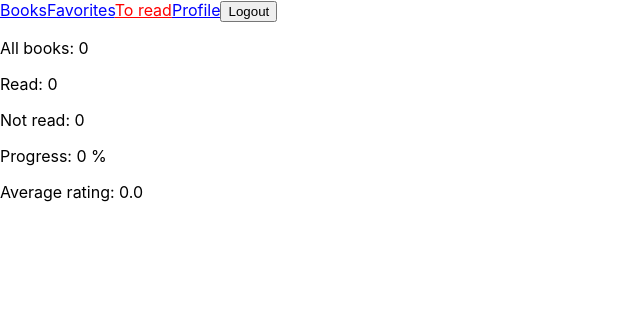
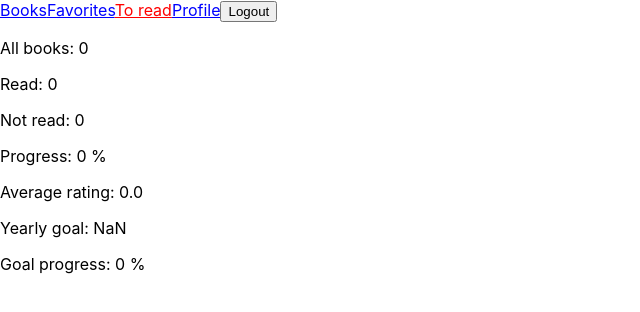
Before and after one commit to KamilKucharczyk/book-explorer-redux, a React (Create React App) app: page /to-read in a window 1280 px wide. Shown: the top 312 px of the page, without its empty margins (0-640 px from the left). Built offline with nearby package versions, Linux system fonts and the light colour scheme; sample sign-in values are in the browser's storage.

Commit message:
Goal progress added

```diff
--- a/src/features/toRead/selectors.js
+++ b/src/features/toRead/selectors.js
@@ -34,3 +34,14 @@ export const selectAverageRating = (state) => {
   );
   return totalRating / ratedBooks.length;
 };
+
+export const selectYearlyGoal = (state) => Number(state.profile.yearlyGoal);
+
+export const selectYearlyGoalProgress = (state) => {
+  const readBooks = selectReadBooks(state);
+  const yearlyGoal = selectYearlyGoal(state);
+  if (!yearlyGoal || yearlyGoal <= 0) {
+    return 0;
+  }
+  return (readBooks / yearlyGoal) * 100;
+};
--- a/src/pages/ToRead.jsx
+++ b/src/pages/ToRead.jsx
@@ -12,6 +12,8 @@ import {
   selectReadingProgress,
   selectToRead,
   selectUnreadBooks,
+  selectYearlyGoal,
+  selectYearlyGoalProgress,
 } from "../features/toRead/selectors";
 
 const ToRead = () => {
@@ -22,6 +24,8 @@ const ToRead = () => {
   const progress = useSelector(selectReadingProgress);
   const allBooks = useSelector(selectAllBooksCount);
   const averageRating = useSelector(selectAverageRating);
+  const yearlyGoal = useSelector(selectYearlyGoal);
+  const yearlyGoalProgress = useSelector(selectYearlyGoalProgress);
 
   const handleToggle = (key) => {
     dispatch(toggleRead(key));
@@ -80,6 +84,8 @@ const ToRead = () => {
       <p>Not read: {unreadBooks}</p>
       <p>Progress: {Math.round(progress)} %</p>
       <p>Average rating: {averageRating.toFixed(1)}</p>
+      <p>Yearly goal: {yearlyGoal}</p>
+      <p>Goal progress: {Math.round(yearlyGoalProgress)} %</p>
     </div>
   );
 };
```
